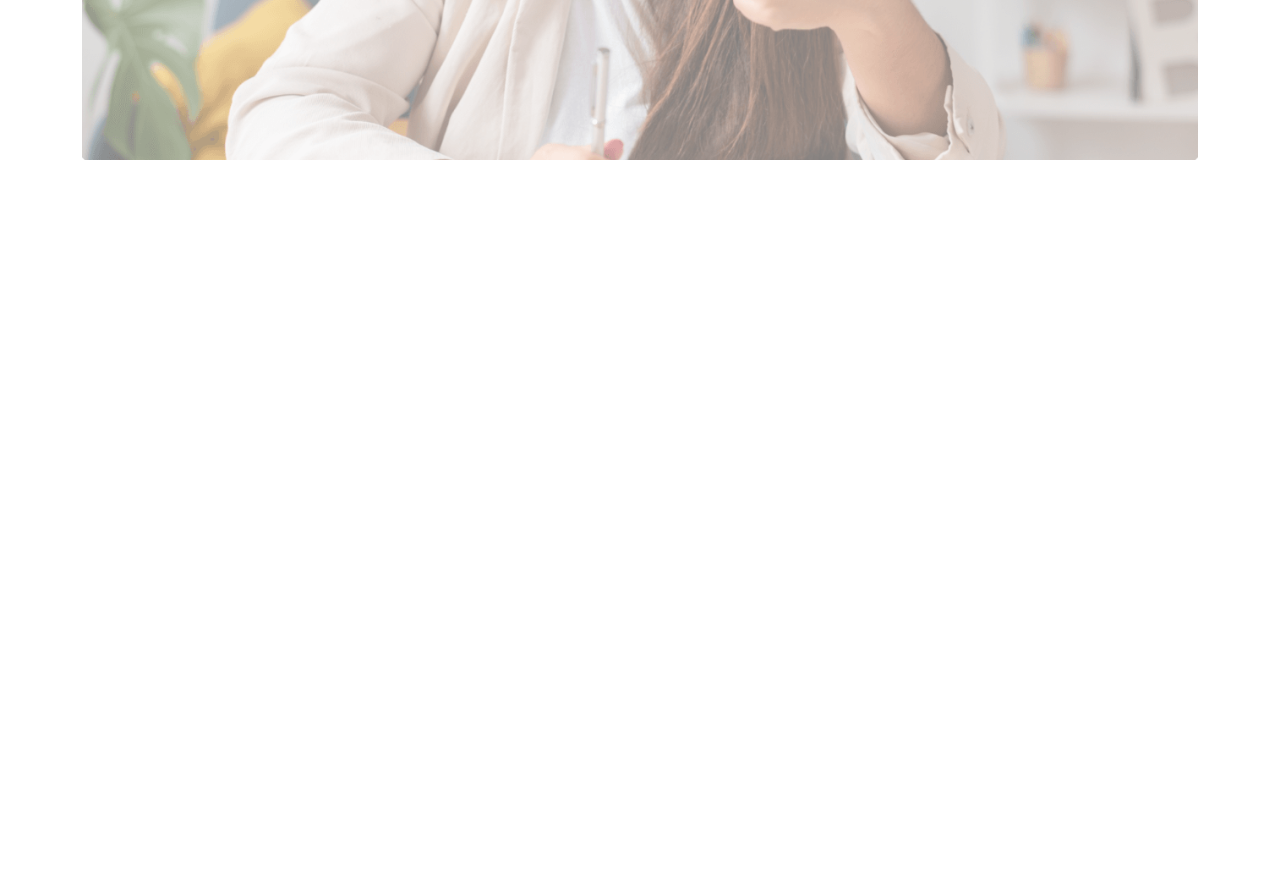
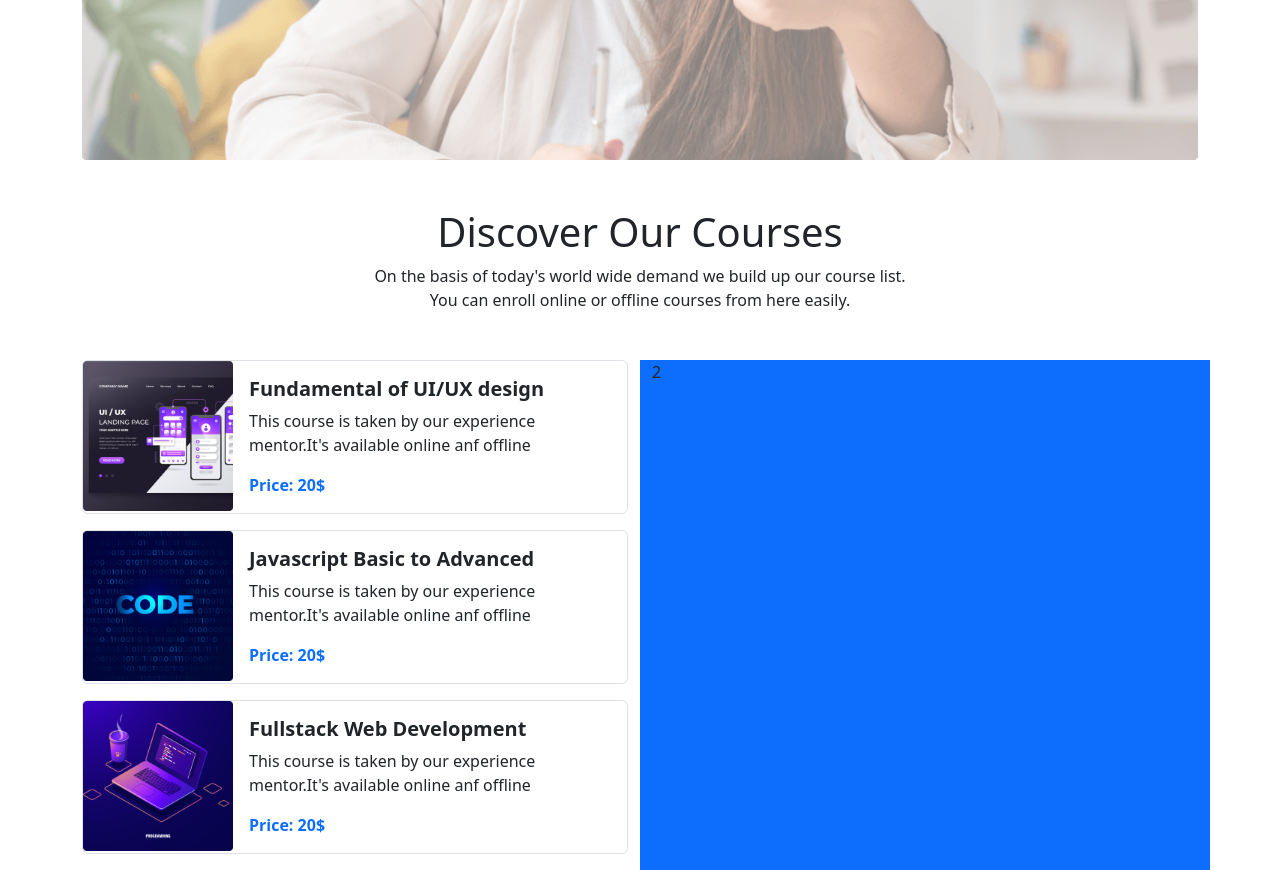
Before and after one commit to noor16mustafa/EdTech-with-bootstrap, a plain HTML site: page index.html in a window 1280 px wide. Shown: the part 500-1370 px from the top of the page. Before the commit the page ends 800 px from the top, so only its background shows below. Drawn offline with nearby package versions, Linux system fonts and the light colour scheme.

Commit message:
course half added

```diff
--- a/index.html
+++ b/index.html
@@ -87,6 +87,53 @@
             </div>
         </section>
         <!--slider end-->
+        <section class="container mt-5">
+            <div class="text-center mb-5">
+                <h1>Discover Our Courses</h1>
+                <p>On the basis of today's world wide demand we build up our course list.<br>You can enroll online or
+                    offline courses from here easily.</p>
+
+            </div>
+            <div class="row">
+                <div class="col">
+                    <div class="d-flex border rounded mb-3">
+                        <div>
+                            <img style="height: 150px;" src="images/course/course-1.png" alt="">
+
+                        </div>
+                        <div class="p-3">
+                            <h5 class="fw-bold">Fundamental of UI/UX design</h5>
+                            <p>This course is taken by our experience mentor.It's available online anf offline</p>
+                            <span class="text-primary fw-bold">Price: 20$</span>
+                        </div>
+                    </div>
+                    <div class="d-flex border rounded mb-3">
+                        <div>
+                            <img style="height: 150px;" src="images/course/course-2.png" alt="">
+
+                        </div>
+                        <div class="p-3">
+                            <h5 class="fw-bold">Javascript Basic to Advanced</h5>
+                            <p>This course is taken by our experience mentor.It's available online anf offline</p>
+                            <span class="text-primary fw-bold">Price: 20$</span>
+                        </div>
+                    </div>
+                    <div class="d-flex border rounded mb-3">
+                        <div>
+                            <img style="height: 150px;" src="images/course/course-3.png" alt="">
+
+                        </div>
+                        <div class="p-3">
+                            <h5 class="fw-bold">Fullstack Web Development</h5>
+                            <p>This course is taken by our experience mentor.It's available online anf offline</p>
+                            <span class="text-primary fw-bold">Price: 20$</span>
+                        </div>
+                    </div>
+                </div>
+                <div class="col bg-primary">2</div>
+
+            </div>
+        </section>
     </main>
     <script src="https://cdn.jsdelivr.net/npm/bootstrap@5.2.0/dist/js/bootstrap.bundle.min.js"
         integrity="sha384-A3rJD856KowSb7dwlZdYEkO39Gagi7vIsF0jrRAoQmDKKtQBHUuLZ9AsSv4jD4Xa"
```
